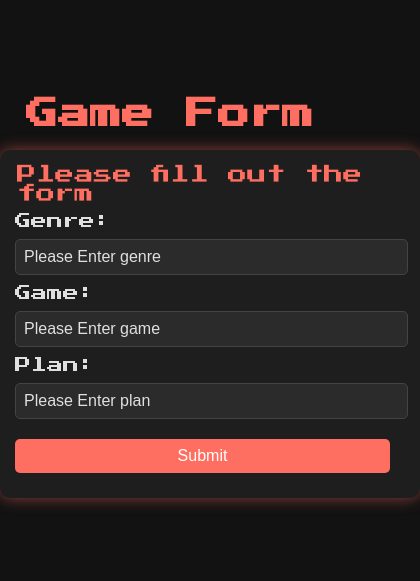
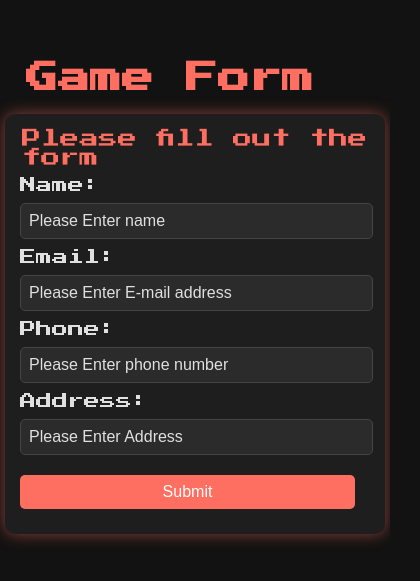
Before and after one commit to it4527/GameProject, a plain HTML site: page form.html in a window 390 px wide. Shown: the part 135-716 px from the top of the page, 420 px wide, since content can reach past the window. Drawn offline with Linux system fonts and the light colour scheme.

Commit message:
newupdate

```diff
--- a/assets/css/style.css
+++ b/assets/css/style.css
@@ -217,7 +217,6 @@ section {
     background-attachment: fixed;
     padding: 70px 0;
     color: white;
-
     text-shadow: 2px 2px 4px rgba(0, 0, 0, 0.5);
 }
 
@@ -592,6 +591,10 @@ footer {
         width: calc(150% - 20px);
         /* One item per row on very small screens */
     }
+    .game-genres-section {
+        width: auto;
+        height: auto;
+    }
 }
 
 
--- a/assets/css/style_form.css
+++ b/assets/css/style_form.css
@@ -115,11 +115,11 @@ input[type="submit"]:hover {
 @media (max-width: 600px) {
     h1 {
         font-size: 2em;
-
     }
 
     form {
         padding: 15px;
+       max-width: 350px;
     }
 
     input[type="text"],
@@ -127,6 +127,4 @@ input[type="submit"]:hover {
         width: calc(100% - 15px);
         padding: 8px;
     }
-
-
 }
--- a/assets/js/Model/FormModel.js
+++ b/assets/js/Model/FormModel.js
@@ -2,18 +2,18 @@ export class FormModel {
 
 
     constructor() {
-        this.game = "";
-        this.genre = "";
-        this.plan = "";
+        this.name = "";
+        this.email = "";
+        this.address = "";
         this.init();
     }
 
 
 
     init() {
-        let game = JSON.parse(localStorage.getItem('game')) || {};
-        for (let property in game) {
-            this[property] = game[property];
+        let name = JSON.parse(localStorage.getItem('name')) || {};
+        for (let property in name) {
+            this[property] = name[property];
         }
     }
 
@@ -28,14 +28,15 @@ export class FormModel {
 
 
     store() {
-        localStorage.setItem('game', JSON.stringify(this));
+        localStorage.setItem('order', JSON.stringify(this));
     }
 
     getInputOptions() {
         return {
-            genre: "Please Enter genre",
-            game: "Please Enter game",
-            plan: "Please Enter plan"
+            name: "Please Enter name",
+            email: "Please Enter E-mail address",
+            phone: "Please Enter phone number",
+            address: "Please Enter Address"
         };
     }
 
```
